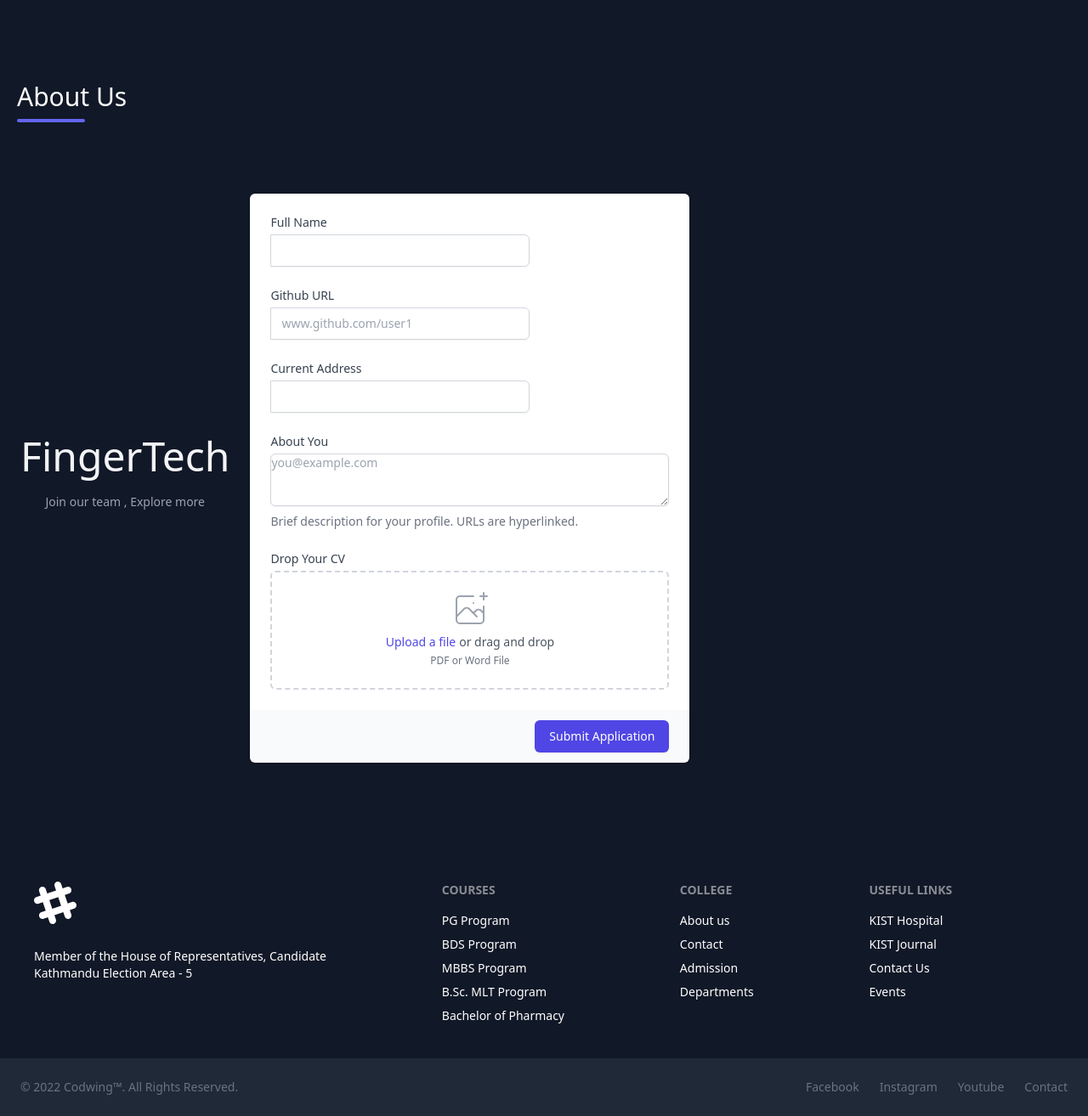
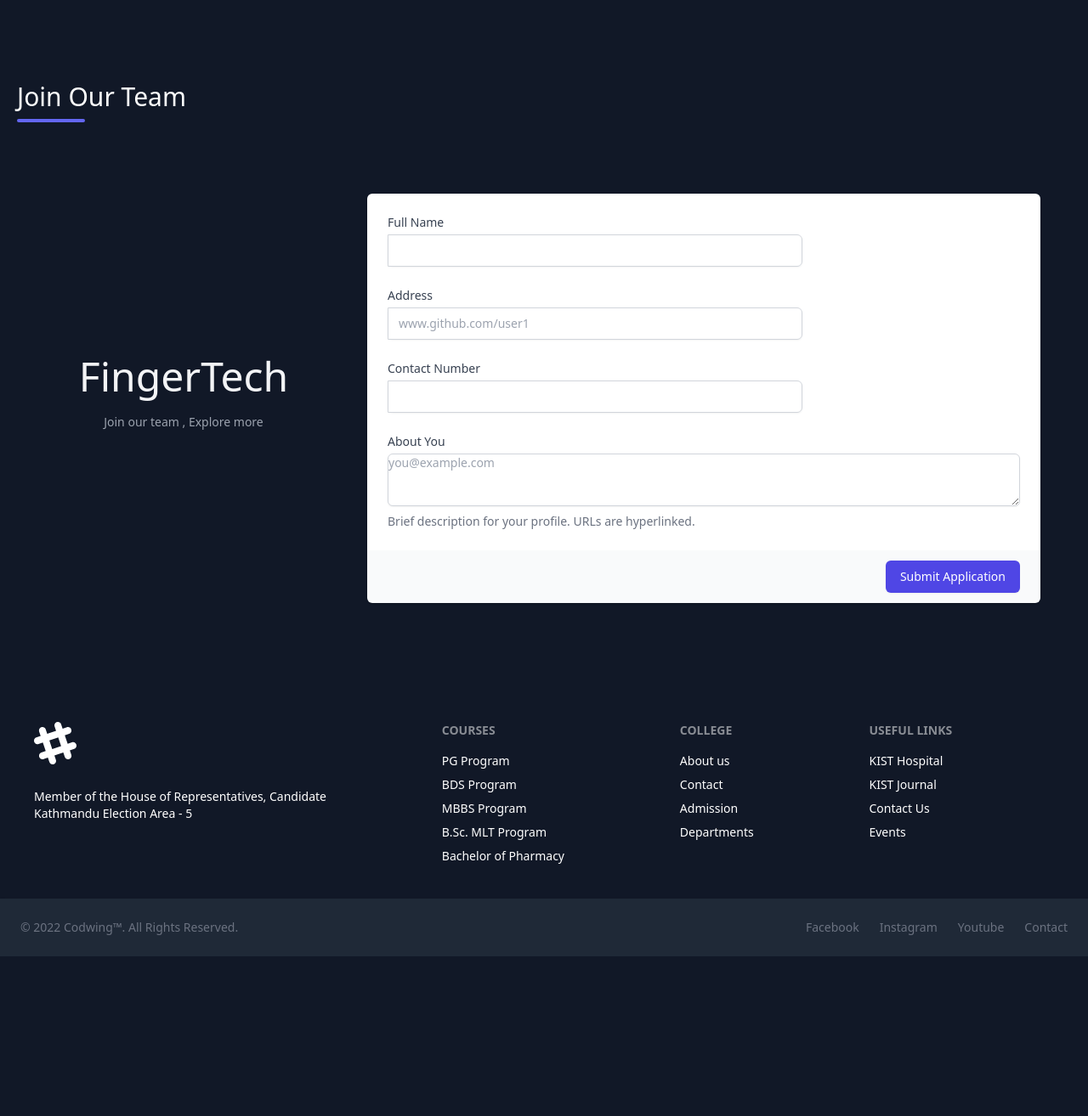
Before and after one commit to anilkhatiwada/election-frontend, a Django app: page /joinourteam in a window 1280 px wide. Shown: the part 130-1444 px from the top of the page at 85% size. After the commit the page ends 1256 px from the top, so only its background shows below. Run offline with Django 4.2, Linux system fonts and the light colour scheme; some libraries are stand-ins or nearby versions.

Commit message:
join our team edited

```diff
--- a/src/website/templates/website/jointeam.html
+++ b/src/website/templates/website/jointeam.html
@@ -5,13 +5,13 @@
         <div class="container px-5 py-24 mx-auto">
           <div class="flex flex-wrap w-full mb-20">
             <div class="lg:w-1/2 w-full mb-6 lg:mb-0">
-              <h1 class="sm:text-3xl text-2xl font-medium title-font mb-2 ">About Us</h1>
+              <h1 class="sm:text-3xl text-2xl font-medium title-font mb-2 ">Join Our Team</h1>
               <div class="h-1 w-20 bg-indigo-500 rounded"></div>
             </div>
           </div>
           <div class="flex flex-wrap -m-4  w-full">
 
-            <div class="m-5">
+            <div class="m-5 w-full">
                 <div class="md:grid md:grid-cols-3 md:gap-6">
                   <div class="md:col-span-1  flex items-center justify-center">
                     <div class="px-4 sm:px-0 text-center ">
@@ -33,14 +33,14 @@
                             </div>
 
                             <div class="col-span-3 sm:col-span-2">
-                              <label for="company-website" class="block text-sm font-medium text-gray-700">Github URL</label>
+                              <label for="company-website" class="block text-sm font-medium text-gray-700">Address</label>
                               <div class="mt-1 flex rounded-md shadow-sm">
                                 <input type="text" name="company-website" id="company-website" class="block w-full flex-1 rounded-none rounded-r-md border-gray-300 focus:border-indigo-500 focus:ring-indigo-500 sm:text-sm" placeholder="www.github.com/user1">
                               </div>
                             </div>
 
                           <div class="col-span-3 sm:col-span-2">
-                            <label for="company-website" class="block text-sm font-medium text-gray-700">Current Address</label>
+                            <label for="company-website" class="block text-sm font-medium text-gray-700">Contact Number</label>
                             <div class="mt-1 flex rounded-md shadow-sm">
                               <input type="text" name="company-website" id="company-website" class="block w-full flex-1 rounded-none rounded-r-md border-gray-300 focus:border-indigo-500 focus:ring-indigo-500 sm:text-sm" >
                             </div>
@@ -53,27 +53,6 @@
                               <textarea id="about" name="about" rows="3" class="mt-1 block w-full rounded-md border-gray-300 shadow-sm focus:border-indigo-500 focus:ring-indigo-500 sm:text-sm" placeholder="you@example.com"></textarea>
                             </div>
                             <p class="mt-2 text-sm text-gray-500">Brief description for your profile. URLs are hyperlinked.</p>
-                          </div>
-
-
-
-                          <div>
-                            <label class="block text-sm font-medium text-gray-700">Drop Your CV</label>
-                            <div class="mt-1 flex justify-center rounded-md border-2 border-dashed border-gray-300 px-6 pt-5 pb-6">
-                              <div class="space-y-1 text-center">
-                                <svg class="mx-auto h-12 w-12 text-gray-400" stroke="currentColor" fill="none" viewBox="0 0 48 48" aria-hidden="true">
-                                  <path d="M28 8H12a4 4 0 00-4 4v20m32-12v8m0 0v8a4 4 0 01-4 4H12a4 4 0 01-4-4v-4m32-4l-3.172-3.172a4 4 0 00-5.656 0L28 28M8 32l9.172-9.172a4 4 0 015.656 0L28 28m0 0l4 4m4-24h8m-4-4v8m-12 4h.02" stroke-width="2" stroke-linecap="round" stroke-linejoin="round" />
-                                </svg>
-                                <div class="flex text-sm text-gray-600">
-                                  <label for="file-upload" class="relative cursor-pointer rounded-md bg-white font-medium text-indigo-600 focus-within:outline-none focus-within:ring-2 focus-within:ring-indigo-500 focus-within:ring-offset-2 hover:text-indigo-500">
-                                    <span>Upload a file</span>
-                                    <input id="file-upload" name="file-upload" type="file" class="sr-only">
-                                  </label>
-                                  <p class="pl-1">or drag and drop</p>
-                                </div>
-                                <p class="text-xs text-gray-500">PDF or Word File</p>
-                              </div>
-                            </div>
                           </div>
                         </div>
                         <div class="bg-gray-50 px-4 py-3 text-right sm:px-6">
```
